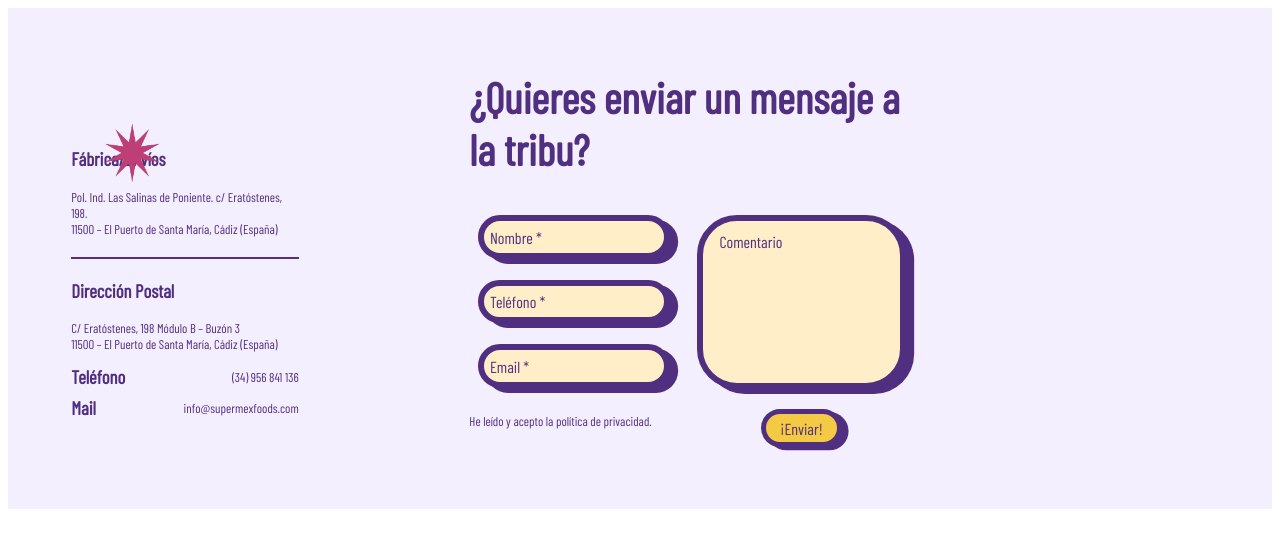
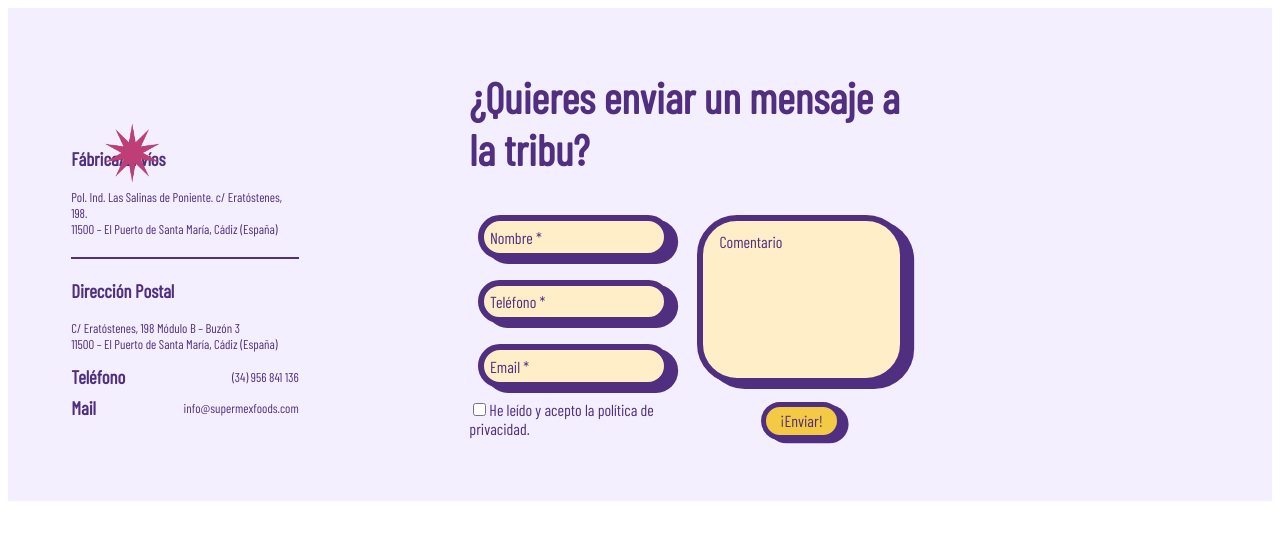
Before and after one commit to GabrielaRamos79/supermex, a React (Vite) app: page / in a window 1280 px wide. Shown: the top 548 px of the page. Built offline with nearby package versions, Linux system fonts and the light colour scheme.

Commit message:
add checkbok

```diff
--- a/src/components/contacto/contacto-form/ContactoForm.jsx
+++ b/src/components/contacto/contacto-form/ContactoForm.jsx
@@ -2,10 +2,11 @@
 import emailjs from "emailjs-com";
 import { useEffect, useState } from "react";
 import "./contacto-form.css";
-import startIcon from './startIcon.png';
+import startIcon from "./startIcon.png";
 
 function ContactoForm() {
   const [email, setEmail] = useState("");
+  const [isChecked, setIsChecked] = useState(false);
 
   useEffect(() => {
     emailjs.init("8FooRU2Jcz3Kb8GGN");
@@ -21,10 +22,46 @@ function ContactoForm() {
     setShowAlert2(false);
   };
 
+  const handleCheckboxChange = (event) => {
+    setIsChecked(event.target.checked);
+  };
+
+  // const handleSubmit = (event) => {
+  //   event.preventDefault();
+  //   const emailRegex = /^[a-zA-Z0-9._%+-]+@[a-zA-Z0-9.-]+\.[a-zA-Z]{2,}$/;
+
+  //   if (!emailRegex.test(email)) {
+  //     setShowAlert2(true);
+  //   } else {
+  //     const btn = event.target.querySelector("#button");
+  //     btn.value = "Enviando...";
+
+  //     const serviceID = "service_sgijj4u";
+  //     const templateID = "template_d8xam0d";
+
+  //     emailjs
+  //       .sendForm(serviceID, templateID, event.target)
+  //       .then(() => {
+  //         btn.value = "Send Email";
+  //         setShowAlert(true);
+  //         window.location.reload();
+  //       })
+  //       .catch((err) => {
+  //         btn.value = "Send Email";
+  //         alert(JSON.stringify(err));
+  //       });
+  //   }
+  // };
+
   const handleSubmit = (event) => {
     event.preventDefault();
+
+    if (!isChecked) {
+      alert("Debes aceptar la política de privacidad.");
+      return;
+    }
+
     const emailRegex = /^[a-zA-Z0-9._%+-]+@[a-zA-Z0-9.-]+\.[a-zA-Z]{2,}$/;
-
     if (!emailRegex.test(email)) {
       setShowAlert2(true);
     } else {
@@ -81,11 +118,10 @@ function ContactoForm() {
 
         <div className="divFormGeneral">
           <form id="form" onSubmit={handleSubmit}>
-          <div className="mainTittle">
-                  <h2>¿Quieres enviar un mensaje a la tribu?</h2>
-                </div>
+            <div className="mainTittle">
+              <h2>¿Quieres enviar un mensaje a la tribu?</h2>
+            </div>
             <div className="containerForm">
-
               <div className="containerFieldsLeft">
                 <div className="field">
                   {/* <div className="rectangulo"></div> */}
@@ -122,8 +158,15 @@ function ContactoForm() {
                     pattern="[a-zA-Z0-9._%+-]+@[a-zA-Z0-9.-]+\.[a-zA-Z]{2,}$"
                   />
                 </div>
-                <div className="field">
-                  <p>He leído y acepto la política de privacidad.</p>
+                <div className="field1">
+                  <label>
+                    <input
+                      type="checkbox"
+                      checked={isChecked}
+                      onChange={handleCheckboxChange}
+                    />
+                    He leído y acepto la política de privacidad.
+                  </label>
                 </div>
               </div>
               <div className="containerFieldsRight">
```
